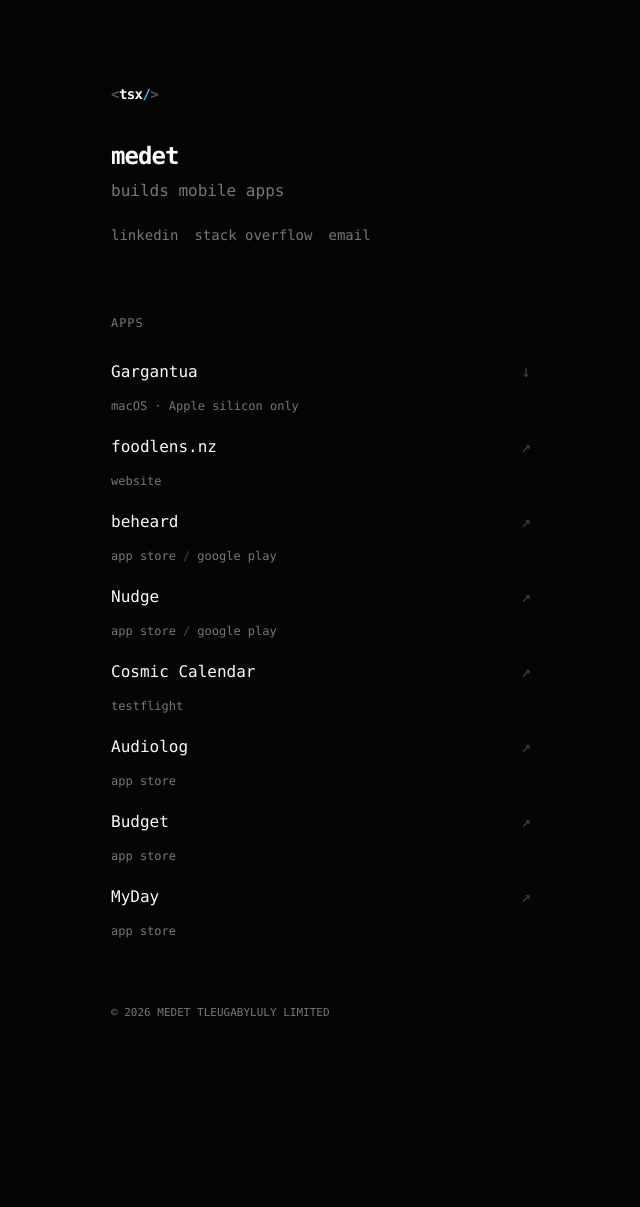
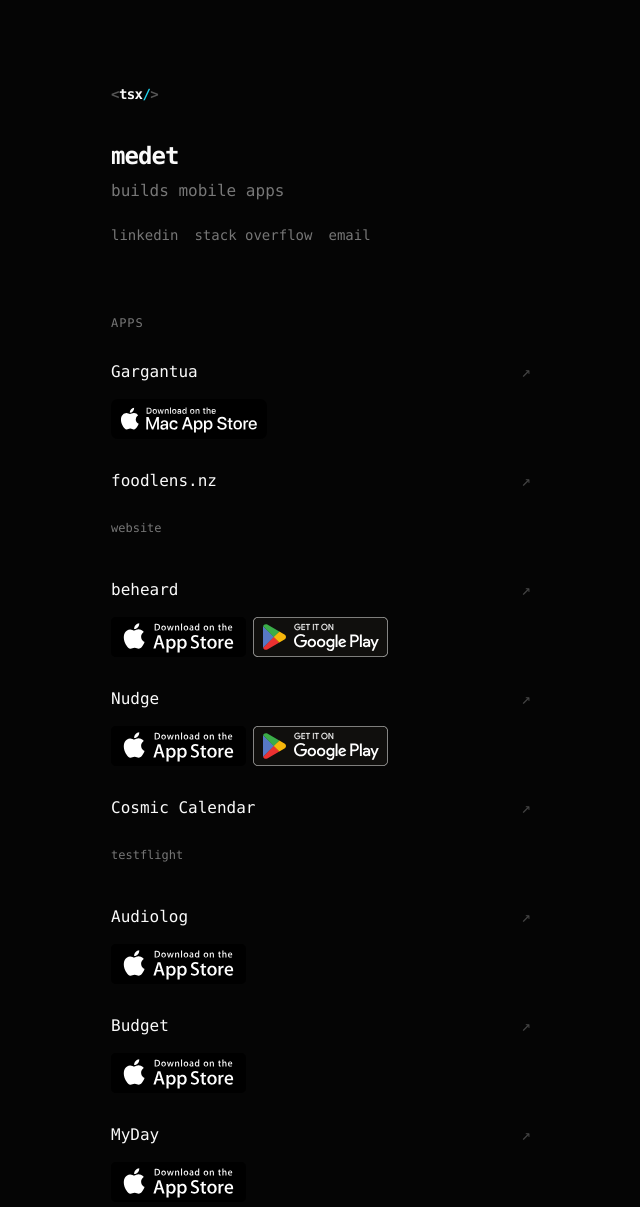
Before and after one commit to nzmedet/nzmedet.github.io, a plain HTML site: page index.html in a window 1280 px wide. Shown: the top 1207 px of the page, without its empty margins (319-959 px from the left). Before the commit the page ends 1064 px from the top, so only its background shows below. Drawn offline with Linux system fonts and the light colour scheme.

Commit message:
fix: update

```diff
--- a/index.html
+++ b/index.html
@@ -113,7 +113,7 @@
     }
 
     .app-list { margin: 0; padding: 0; list-style: none; }
-    .app { margin: 0 0 10px; }
+    .app { margin: 0 0 18px; }
 
     .app-name {
       min-height: 44px;
@@ -137,6 +137,9 @@
       font-size: .75rem;
     }
 
+    .platforms a { display: inline-flex; align-items: center; min-height: 44px; }
+    .platforms img { display: block; width: auto; height: 40px; }
+
     footer {
       margin-top: 54px;
       color: #777;
@@ -153,7 +156,6 @@
       }
 
       .apps { margin-top: 56px; }
-      .platforms a { min-height: 34px; display: inline-flex; align-items: center; }
     }
 
     @media (prefers-reduced-motion: reduce) {
@@ -180,14 +182,14 @@
     <section class="apps" id="apps" aria-labelledby="apps-title">
       <h2 id="apps-title">Apps</h2>
       <ul class="app-list">
-        <li class="app"><a class="app-name" href="/assets/Gargantua-1.0.0-AppleSilicon.zip" download><span>Gargantua</span><span aria-hidden="true">↓</span></a><div class="platforms"><a href="/assets/Gargantua-1.0.0-AppleSilicon.zip" download>macOS · Apple silicon only</a></div></li>
+        <li class="app"><a class="app-name" href="https://apps.apple.com/us/app/gargantua-black-hole-viewer/id6809387923" target="_blank" rel="noopener noreferrer"><span>Gargantua</span><span aria-hidden="true">↗</span></a><div class="platforms"><a href="https://apps.apple.com/us/app/gargantua-black-hole-viewer/id6809387923" target="_blank" rel="noopener noreferrer"><img src="/assets/icons/macstore.svg" alt="Download on the Mac App Store" /></a></div></li>
         <li class="app"><a class="app-name" href="https://foodlens.nz/" target="_blank" rel="noopener noreferrer"><span>foodlens.nz</span><span aria-hidden="true">↗</span></a><div class="platforms"><a href="https://foodlens.nz/" target="_blank" rel="noopener noreferrer">website</a></div></li>
-        <li class="app"><a class="app-name" href="https://beheard.co.nz/" target="_blank" rel="noopener noreferrer"><span>beheard</span><span aria-hidden="true">↗</span></a><div class="platforms"><a href="https://apps.apple.com/us/app/beheard/id6745767524" target="_blank" rel="noopener noreferrer">app store</a><span>/</span><a href="https://play.google.com/store/apps/details?id=nz.medett.beheard" target="_blank" rel="noopener noreferrer">google play</a></div></li>
-        <li class="app"><a class="app-name" href="https://apps.apple.com/us/app/nudge-flatmate-manager/id6763093170" target="_blank" rel="noopener noreferrer"><span>Nudge</span><span aria-hidden="true">↗</span></a><div class="platforms"><a href="https://apps.apple.com/us/app/nudge-flatmate-manager/id6763093170" target="_blank" rel="noopener noreferrer">app store</a><span>/</span><a href="https://play.google.com/store/apps/details?id=nz.medett.nudge" target="_blank" rel="noopener noreferrer">google play</a></div></li>
+        <li class="app"><a class="app-name" href="https://beheard.co.nz/" target="_blank" rel="noopener noreferrer"><span>beheard</span><span aria-hidden="true">↗</span></a><div class="platforms"><a href="https://apps.apple.com/us/app/beheard/id6745767524" target="_blank" rel="noopener noreferrer"><img src="/assets/icons/appstore.svg" alt="Download on the App Store" /></a><a href="https://play.google.com/store/apps/details?id=nz.medett.beheard" target="_blank" rel="noopener noreferrer"><img src="/assets/icons/playstore.svg" alt="Get it on Google Play" /></a></div></li>
+        <li class="app"><a class="app-name" href="https://apps.apple.com/us/app/nudge-flatmate-manager/id6763093170" target="_blank" rel="noopener noreferrer"><span>Nudge</span><span aria-hidden="true">↗</span></a><div class="platforms"><a href="https://apps.apple.com/us/app/nudge-flatmate-manager/id6763093170" target="_blank" rel="noopener noreferrer"><img src="/assets/icons/appstore.svg" alt="Download on the App Store" /></a><a href="https://play.google.com/store/apps/details?id=nz.medett.nudge" target="_blank" rel="noopener noreferrer"><img src="/assets/icons/playstore.svg" alt="Get it on Google Play" /></a></div></li>
         <li class="app"><a class="app-name" href="https://testflight.apple.com/join/qG3vVDtM" target="_blank" rel="noopener noreferrer"><span>Cosmic Calendar</span><span aria-hidden="true">↗</span></a><div class="platforms"><a href="https://testflight.apple.com/join/qG3vVDtM" target="_blank" rel="noopener noreferrer">testflight</a></div></li>
-        <li class="app"><a class="app-name" href="https://apps.apple.com/us/app/audiolog-voice-diary/id6759208997" target="_blank" rel="noopener noreferrer"><span>Audiolog</span><span aria-hidden="true">↗</span></a><div class="platforms"><a href="https://apps.apple.com/us/app/audiolog-voice-diary/id6759208997" target="_blank" rel="noopener noreferrer">app store</a></div></li>
-        <li class="app"><a class="app-name" href="https://apps.apple.com/us/app/budget-spending-tracker/id6479639999" target="_blank" rel="noopener noreferrer"><span>Budget</span><span aria-hidden="true">↗</span></a><div class="platforms"><a href="https://apps.apple.com/us/app/budget-spending-tracker/id6479639999" target="_blank" rel="noopener noreferrer">app store</a></div></li>
-        <li class="app"><a class="app-name" href="https://myday-c6863.web.app/" target="_blank" rel="noopener noreferrer"><span>MyDay</span><span aria-hidden="true">↗</span></a><div class="platforms"><a href="https://apps.apple.com/us/app/myday-live-activity-planner/id6758686482" target="_blank" rel="noopener noreferrer">app store</a></div></li>
+        <li class="app"><a class="app-name" href="https://apps.apple.com/us/app/audiolog-voice-diary/id6759208997" target="_blank" rel="noopener noreferrer"><span>Audiolog</span><span aria-hidden="true">↗</span></a><div class="platforms"><a href="https://apps.apple.com/us/app/audiolog-voice-diary/id6759208997" target="_blank" rel="noopener noreferrer"><img src="/assets/icons/appstore.svg" alt="Download on the App Store" /></a></div></li>
+        <li class="app"><a class="app-name" href="https://apps.apple.com/us/app/budget-spending-tracker/id6479639999" target="_blank" rel="noopener noreferrer"><span>Budget</span><span aria-hidden="true">↗</span></a><div class="platforms"><a href="https://apps.apple.com/us/app/budget-spending-tracker/id6479639999" target="_blank" rel="noopener noreferrer"><img src="/assets/icons/appstore.svg" alt="Download on the App Store" /></a></div></li>
+        <li class="app"><a class="app-name" href="https://myday-c6863.web.app/" target="_blank" rel="noopener noreferrer"><span>MyDay</span><span aria-hidden="true">↗</span></a><div class="platforms"><a href="https://apps.apple.com/us/app/myday-live-activity-planner/id6758686482" target="_blank" rel="noopener noreferrer"><img src="/assets/icons/appstore.svg" alt="Download on the App Store" /></a></div></li>
       </ul>
     </section>
 
```
Also changed, not shown: assets/icons/macstore.svg (added).
